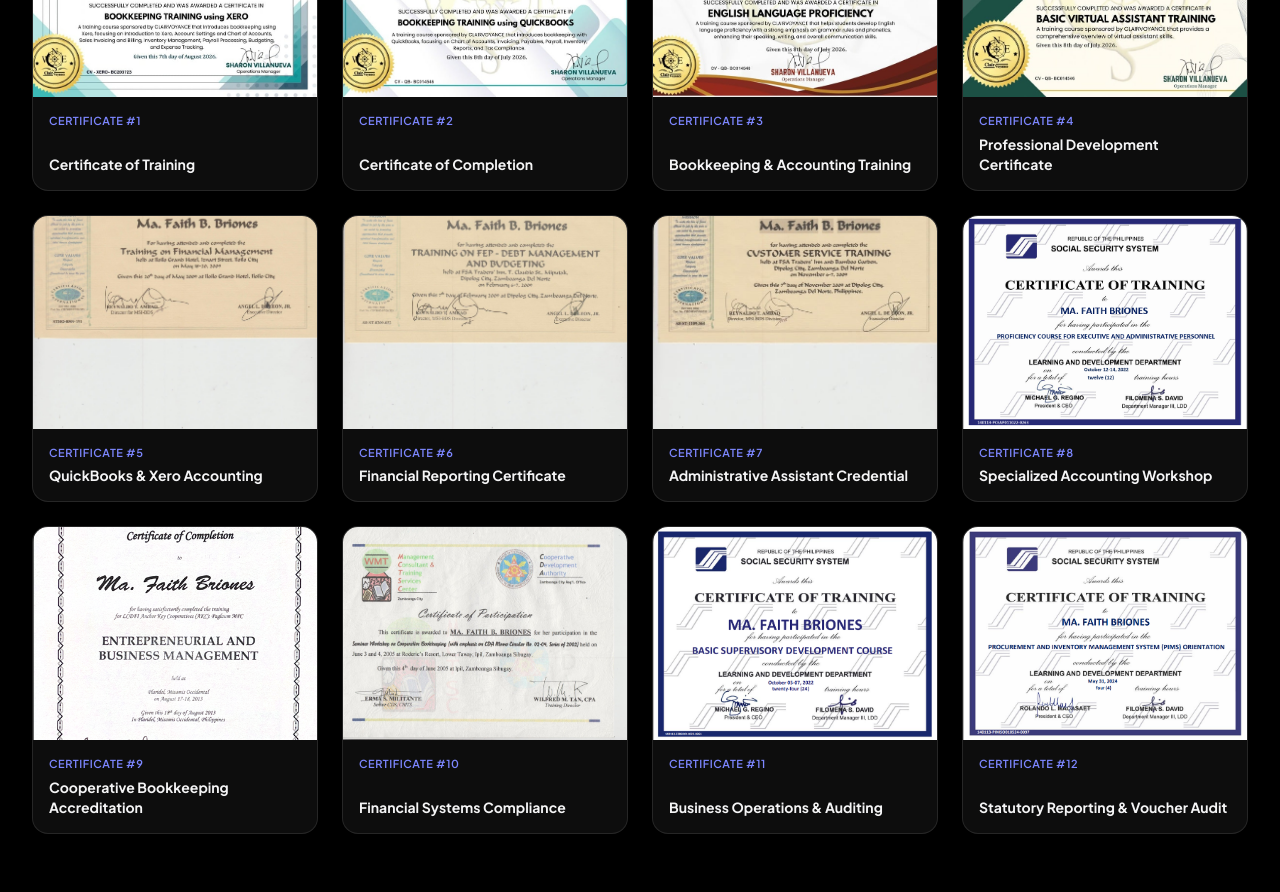
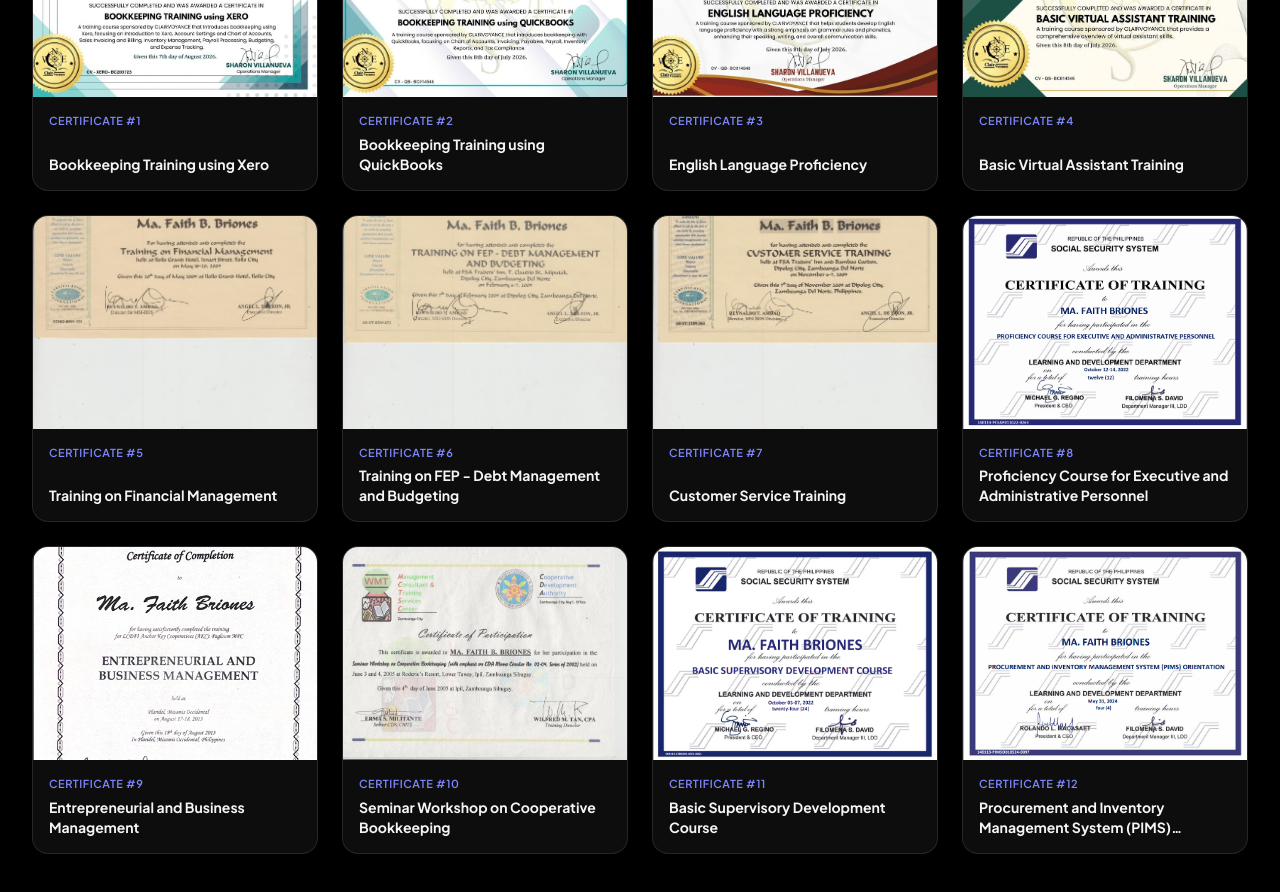
Before and after one commit to samprince84/faith-portfolio, a Next.js app: page / in a window 1280 px wide. Shown: the part 5300-6192 px from the top of the page. Built offline with nearby package versions, Linux system fonts and the light colour scheme; a web font is replaced by a local one.

Commit message:
Update certificate titles to match the actual text on each certificate

```diff
--- a/app/page.tsx
+++ b/app/page.tsx
@@ -12,18 +12,18 @@
 }
 
 const CERTIFICATES: MediaItem[] = [
-  { id: "cert-1", title: "Certificate of Training", src: "/briones-portfolio_files/4e3a8e33222477c9e57da8b116c6f9ce.jpg" },
-  { id: "cert-2", title: "Certificate of Completion", src: "/briones-portfolio_files/d5f65c4d0d4800f3096efb4be0c47996.jpg" },
-  { id: "cert-3", title: "Bookkeeping & Accounting Training", src: "/briones-portfolio_files/2251aa63e03232fd5de5c0387620c57f.jpg" },
-  { id: "cert-4", title: "Professional Development Certificate", src: "/briones-portfolio_files/0b681a3a17394537e87961bfac4256b4.jpg" },
-  { id: "cert-5", title: "QuickBooks & Xero Accounting", src: "/briones-portfolio_files/bef59d472005a623fbb34c4b35e947ab.jpg" },
-  { id: "cert-6", title: "Financial Reporting Certificate", src: "/briones-portfolio_files/ffd8eb309e8209d429a2a034d77f330e.jpg" },
-  { id: "cert-7", title: "Administrative Assistant Credential", src: "/briones-portfolio_files/a6f4f4e8a52dd5955bbfc3c190d4f513.jpg" },
-  { id: "cert-8", title: "Specialized Accounting Workshop", src: "/briones-portfolio_files/2418844b83a2d75a55f54ea5c267aebd.png" },
-  { id: "cert-9", title: "Cooperative Bookkeeping Accreditation", src: "/briones-portfolio_files/e265edefb98df5c5c0c78b8c34d57012.png" },
-  { id: "cert-10", title: "Financial Systems Compliance", src: "/briones-portfolio_files/9ec92cb1cfcb180a8f9aa0c7b69a16cb.png" },
-  { id: "cert-11", title: "Business Operations & Auditing", src: "/briones-portfolio_files/b069382ba63f85dd4da773903143d4bc.png" },
-  { id: "cert-12", title: "Statutory Reporting & Voucher Audit", src: "/briones-portfolio_files/304c471577542b3901ebc2f3d215f36c.png" },
+  { id: "cert-1", title: "Bookkeeping Training using Xero", src: "/briones-portfolio_files/4e3a8e33222477c9e57da8b116c6f9ce.jpg" },
+  { id: "cert-2", title: "Bookkeeping Training using QuickBooks", src: "/briones-portfolio_files/d5f65c4d0d4800f3096efb4be0c47996.jpg" },
+  { id: "cert-3", title: "English Language Proficiency", src: "/briones-portfolio_files/2251aa63e03232fd5de5c0387620c57f.jpg" },
+  { id: "cert-4", title: "Basic Virtual Assistant Training", src: "/briones-portfolio_files/0b681a3a17394537e87961bfac4256b4.jpg" },
+  { id: "cert-5", title: "Training on Financial Management", src: "/briones-portfolio_files/bef59d472005a623fbb34c4b35e947ab.jpg" },
+  { id: "cert-6", title: "Training on FEP - Debt Management and Budgeting", src: "/briones-portfolio_files/ffd8eb309e8209d429a2a034d77f330e.jpg" },
+  { id: "cert-7", title: "Customer Service Training", src: "/briones-portfolio_files/a6f4f4e8a52dd5955bbfc3c190d4f513.jpg" },
+  { id: "cert-8", title: "Proficiency Course for Executive and Administrative Personnel", src: "/briones-portfolio_files/2418844b83a2d75a55f54ea5c267aebd.png" },
+  { id: "cert-9", title: "Entrepreneurial and Business Management", src: "/briones-portfolio_files/e265edefb98df5c5c0c78b8c34d57012.png" },
+  { id: "cert-10", title: "Seminar Workshop on Cooperative Bookkeeping", src: "/briones-portfolio_files/9ec92cb1cfcb180a8f9aa0c7b69a16cb.png" },
+  { id: "cert-11", title: "Basic Supervisory Development Course", src: "/briones-portfolio_files/b069382ba63f85dd4da773903143d4bc.png" },
+  { id: "cert-12", title: "Procurement and Inventory Management System (PIMS) Orientation", src: "/briones-portfolio_files/304c471577542b3901ebc2f3d215f36c.png" },
 ];
 
 const WORK_SAMPLES: MediaItem[] = [
```
